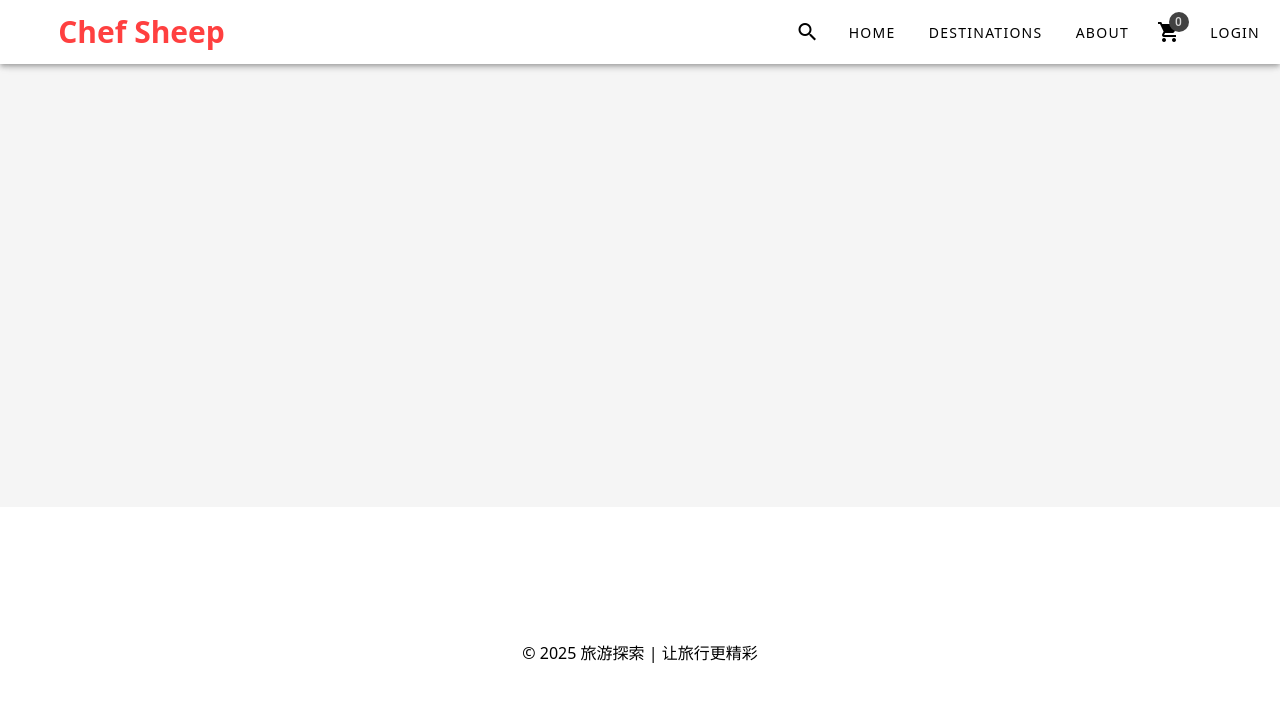
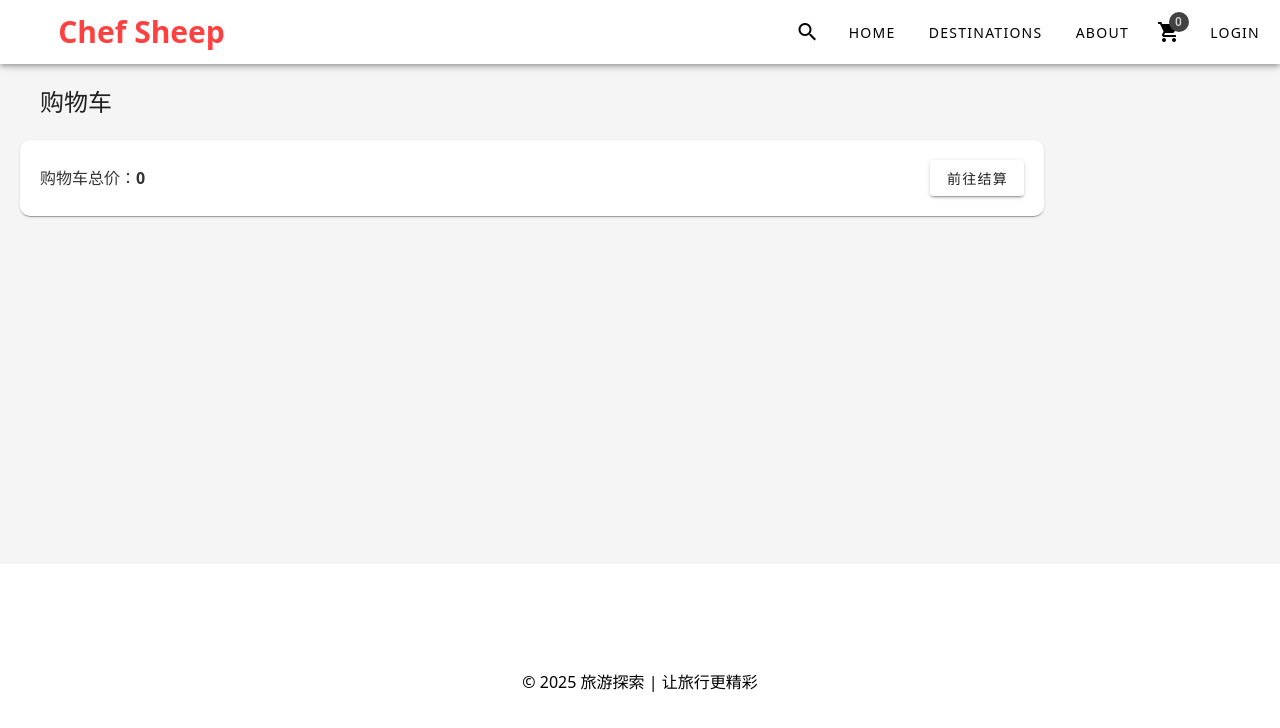
Before and after one commit to Qianyiihuu/Travel, a Vue app: page /cart in a window 1280 px wide. Shown: the top 728 px of the page. Built offline with nearby package versions, Linux system fonts and the light colour scheme.

Commit message:
sticky效果

```diff
--- a/src/components/standard.vue
+++ b/src/components/standard.vue
@@ -34,13 +34,35 @@
               <v-list-item-title>购物车为空</v-list-item-title>
             </v-list-item>
 
-            <v-list-item v-for="item in cartStore.cartItems" :key="item.id">
+            <!-- <v-list-item v-for="item in cartStore.cartItems" :key="item.id">
               <v-list-item-content>
                 <v-list-item-title
-                  >{{ item.title }} × {{ item.quantity }}</v-list-item-title
+                  >{{ item.title }} * {{ item.quantity }}</v-list-item-title
                 >
               </v-list-item-content>
-            </v-list-item>
+            </v-list-item> -->
+            <v-card
+              v-for="item in cartStore.cartItems"
+              :key="item.id"
+              class="mb-2 pa-2"
+              elevation="2"
+            >
+              <v-card-title class="text-body-1"
+                >{{ item.title }}
+                <v-icon>mdi-delete-outline</v-icon>
+              </v-card-title>
+
+              <v-card-subtitle>数量：{{ item.quantity }}</v-card-subtitle>
+              <v-card-text class="text-caption text-right">
+                单价：¥{{ item.price }}，小计：¥{{ item.price * item.quantity }}
+              </v-card-text>
+            </v-card>
+            <div class="CartBar">
+              <div class="CartPrice">购物车总价：{{ totalPrice }}</div>
+              <div class="BtnDiv">
+                <v-btn class="cartBtn" to="/cart">前往购物车</v-btn>
+              </div>
+            </div>
           </v-list>
         </v-menu>
       </div>
@@ -99,13 +121,15 @@ const logout = () => {
 };
 
 const dropdownVisible = ref(false);
-const toggleDropdown = () => {
-  dropdownVisible.value = !dropdownVisible.value;
-};
 
 const totalQuantity = computed(() =>
   cartStore.cartItems.reduce((sum, item) => sum + item.quantity, 0)
 );
+
+const totalPrice = computed(() =>
+  cartStore.cartItems.reduce((sum, item) => sum + item.price * item.quantity, 0)
+);
+
 onMounted(() => {
   cartStore.loadCart();
 });
@@ -122,6 +146,10 @@ watch(
 </script>
 
 <style>
+.text-body-1 {
+  font-size: 16px !important;
+  font-weight: 600 !important;
+}
 .cart-wrapper {
   position: relative;
   display: inline-block;
@@ -168,4 +196,28 @@ watch(
   text-align: left;
   margin-left: 10%;
 }
+
+.CartBar {
+  display: flex;
+  justify-content: space-between;
+  align-items: center;
+  padding: 12px;
+  border-top: 1px solid #eee;
+  background-color: #fff;
+}
+
+.CartPrice {
+  font-size: 16px;
+  font-weight: bold;
+  color: #333;
+}
+
+.cartBtn {
+  background-color: #ff5b00;
+  color: white;
+  font-weight: bold;
+  border-radius: 8px;
+  padding: 10px 20px;
+  --v-theme-overlay-multiplier: 0 !important;
+}
 </style>
--- a/src/mock/productdetail.json
+++ b/src/mock/productdetail.json
@@ -34,7 +34,7 @@
       "scenicId": 1,
       "content": "长城一日游+升降梯上+雪橇下+讲解2",
       "price": "300",
-      "quantity": 200
+      "quantity": 4
     },
 
     {
--- a/src/router/index.ts
+++ b/src/router/index.ts
@@ -3,6 +3,7 @@ import Home from "../views/Home.vue";
 import Destination from "../views/Destination.vue";
 import About from "../views/About.vue";
 import DestinationDetail from "../views/DestinationDetail.vue";
+import CartView from "../views/CartView.vue";
 
 const routes = [
   {
@@ -15,7 +16,7 @@ const routes = [
     component: Home,
   },
   {
-    path: "/destinaitons",
+    path: "/destinations",
     name: "destination",
     component: Destination,
   },
@@ -23,6 +24,11 @@ const routes = [
     path: "/about",
     name: "about",
     component: About,
+  },
+  {
+    path: "/cart",
+    name: "cart",
+    component: CartView,
   },
   {
     path: "/destinations/:id",
--- a/src/store/cart.ts
+++ b/src/store/cart.ts
@@ -1,4 +1,5 @@
 import { defineStore } from "pinia";
+import { useUserStore } from "./userStore";
 
 export const useCarStore = defineStore("cart", {
   state: () => ({
@@ -17,18 +18,35 @@ export const useCarStore = defineStore("cart", {
       } else {
         this.cartItems.push({ ...product, quantity: 1 });
       }
+      this.saveCart();
     },
     clearCart() {
       this.cartItems = [];
+      this.saveCart();
+    },
+    saveCart() {
+      const userStore = useUserStore();
+      if (userStore.isLoggedIn) {
+        const key = `cart-${userStore.username}`;
+        localStorage.setItem(key, JSON.stringify(this.cartItems));
+      }
     },
     loadCart() {
-      const saved = localStorage.getItem("cart");
-      if (saved) {
-        try {
-          this.cartItems = JSON.parse(saved);
-        } catch (e) {
-          console.error("购物车数据解析失败:", e);
+      const userStore = useUserStore();
+      if (userStore.isLoggedIn) {
+        const key = `cart-${userStore.username}`;
+        const saved = localStorage.getItem(key);
+        if (saved) {
+          try {
+            this.cartItems = JSON.parse(saved);
+          } catch (e) {
+            console.error("购物车解析失败", e);
+          }
+        } else {
+          this.cartItems = [];
         }
+      } else {
+        this.cartItems = [];
       }
     },
   },
--- a/src/store/userStore.ts
+++ b/src/store/userStore.ts
@@ -1,4 +1,5 @@
 import { defineStore } from "pinia";
+import { useCarStore } from "./cart";
 
 export const useUserStore = defineStore("user", {
   state: () => ({
@@ -11,10 +12,17 @@ export const useUserStore = defineStore("user", {
       this.username = user;
       this.isLoggedIn = true;
       localStorage.setItem("user", JSON.stringify({ username: user }));
+
+      const cartStore = useCarStore();
+      cartStore.loadCart();
     },
     logout() {
+      const cartStore = useCarStore();
+      cartStore.clearCart();
+
       this.username = "";
-      (this.isLoggedIn = false), localStorage.removeItem("user");
+      this.isLoggedIn = false;
+      localStorage.removeItem("user");
     },
 
     loadFromStorage() {
@@ -23,6 +31,9 @@ export const useUserStore = defineStore("user", {
         const { username } = JSON.parse(data);
         this.username = username;
         this.isLoggedIn = true;
+
+        const cartStore = useCarStore();
+        cartStore.loadCart();
       }
     },
   },
--- /dev/null
+++ b/src/views/CartView.vue
@@ -0,0 +1,132 @@
+<template>
+  <h2 class="title">购物车</h2>
+
+  <v-card
+    v-for="item in useCart.cartItems"
+    :key="item.id"
+    class="cart-card"
+    elevation="2"
+  >
+    <v-card-title class="card-title-row">
+      <v-checkbox
+        v-model="item.selected"
+        class="mr-2"
+        hide-details
+        density="compact"
+        color="primary"
+      />
+      <span class="cart-title">{{ item.title }}</span></v-card-title
+    >
+    <v-card-subtitle>
+      <v-icon class="countBtn" @click="countMinus(item)">mdi-minus</v-icon>
+      数量：{{ item.quantity }}
+      <v-icon class="countBtn" @click="countPlus(item)">mdi-plus</v-icon>
+    </v-card-subtitle>
+    <v-card-text class="text-caption text-right">
+      单价：¥{{ item.price }}，小计：¥{{ item.price * item.quantity }}
+    </v-card-text>
+  </v-card>
+
+  <v-card class="CartBar">
+    <div class="CartPrice">购物车总价：{{ totalPrice }}</div>
+    <div class="BtnDiv">
+      <v-btn class="cartBtn" to="/cart">前往结算</v-btn>
+    </div>
+  </v-card>
+</template>
+
+<script setup>
+import { useUserStore } from "../store/userStore";
+import { useCarStore } from "../store/cart";
+import { computed, onMounted } from "vue";
+import productData from "../mock/productdetail.json";
+import { useRoute } from "vue-router";
+import { ref } from "vue";
+
+const route = useRoute();
+const id = Number(route.params.id);
+const userStore = useUserStore();
+const useCart = useCarStore();
+
+useCart.cartItems.forEach((item) => {
+  if (item.selected === undefined) {
+    item.selected = true; // 默认选中
+  }
+});
+
+const totalPrice = computed(() =>
+  useCart.cartItems
+    .filter((item) => item.selected)
+    .reduce((sum, item) => sum + item.price * item.quantity, 0)
+);
+
+function updateCart(index) {
+  if (cartItems[index].quantity < 1) {
+    cartItems[index].quantity = 1;
+  }
+}
+
+function removeCart(index) {
+  cartItems.splice(index, 1);
+}
+
+function countPlus(item) {
+  const matched = productData.data.find((p) => p.id === item.id);
+
+  if (!matched) {
+    console.warn("未找到对应商品库存数据");
+    return;
+  }
+
+  const maxStock = Number(matched.quantity); // JSON中是字符串也转成数字
+
+  if (item.quantity < maxStock) {
+    item.quantity++;
+  } else {
+    alert("库存不足");
+  }
+}
+
+function countMinus(item) {
+  if (item.quantity > 1) {
+    item.quantity--;
+  }
+}
+</script>
+
+<style scoped>
+.title {
+  text-align: left;
+  margin-left: 40px;
+}
+.countBtn {
+  background-color: rgb(214, 214, 214);
+  border-radius: 2px;
+  margin: 2px;
+}
+.cart-title {
+  font-size: 18px;
+  font-weight: 800;
+  padding: 4px;
+}
+.card-title-row {
+  display: flex;
+  align-items: center;
+}
+.cart-card {
+  text-align: left;
+  border-radius: 16px;
+  width: 80%;
+  margin: 20px;
+  height: auto;
+  padding: 10px;
+}
+
+.CartBar {
+  display: flex;
+  width: 80%;
+  margin: 20px;
+  border-radius: 10px;
+  padding: 20px;
+}
+</style>
--- a/src/views/DestinationDetail.vue
+++ b/src/views/DestinationDetail.vue
@@ -26,9 +26,11 @@
     </div>
     <div class="row-between">
       <p class="destination-content-position">{{ destination.description }}</p>
-      <div class="product">
-        <div class="product-title">景点门票：200元起</div>
-        <button class="productBtn">选择产品</button>
+      <div class="product-container">
+        <div class="product">
+          <div class="product-title">景点门票：200元起</div>
+          <button class="productBtn">选择产品</button>
+        </div>
       </div>
     </div>
 
@@ -73,9 +75,11 @@ import destinationsData from "../mock/destinationdetail.json";
 import productData from "../mock/productdetail.json";
 import otherDest from "../components/otherDest.vue";
 import { useCarStore } from "../store/cart";
+import { useUserStore } from "../store/userStore";
 
 // 获取当前路由对象
 const route = useRoute();
+const userStore = useUserStore();
 const useCart = useCarStore();
 const destination = ref();
 const desId = Number(route.params.id);
@@ -111,6 +115,10 @@ const getImageUrl = (imgName: string) => {
 };
 
 function addToCart() {
+  if (!userStore.isLoggedIn) {
+    alert("请先登录后再加入购物车");
+    return;
+  }
   try {
     const product = selectedProduct.value;
 
@@ -197,9 +205,13 @@ function addToCart() {
   background-color: rgb(153, 200, 227, 0.3);
   padding: 20px 10px;
   width: 70%;
+  height: 200px;
   border-radius: 8px;
 }
 
+.product-container {
+  height: 200px;
+}
 .product {
   margin: 10px 20px;
   display: flex;
```
